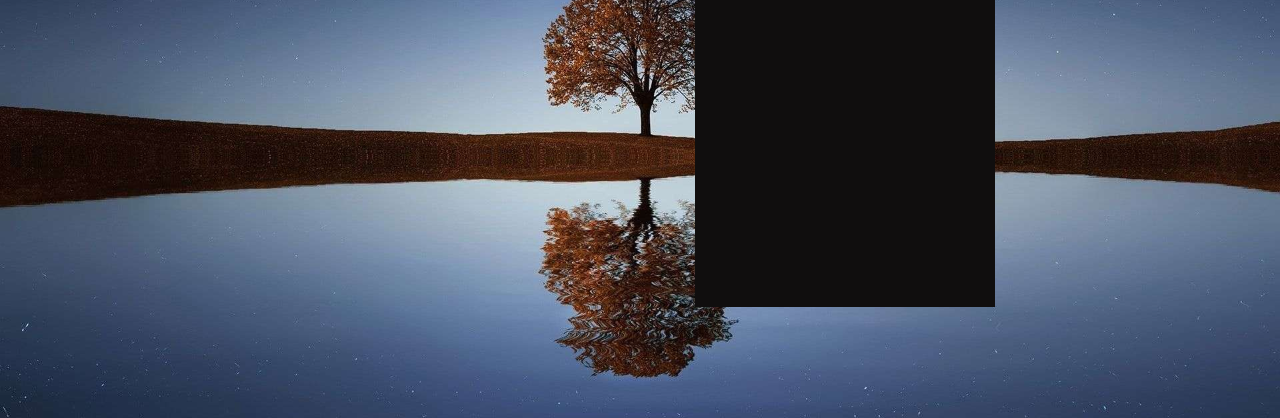
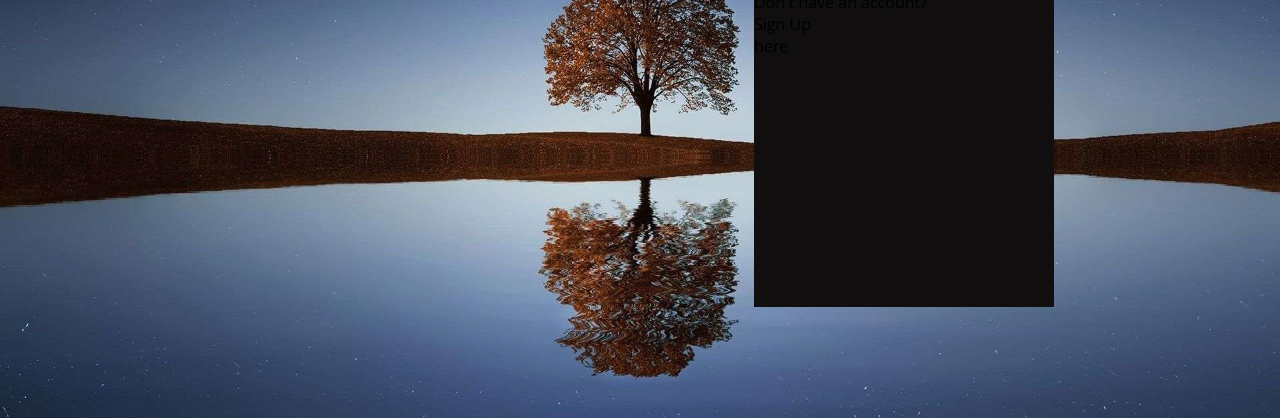
Before and after one commit to MenashaMunasinghe/HTML-CSS-Website-Training, a plain HTML site: page index.html in a window 1280 px wide. Shown: the part 398-816 px from the top of the page. Drawn offline with nearby package versions, Linux system fonts and the light colour scheme; a web font is replaced by a local one.

Commit message:
fixed form alignment issue

```diff
--- a/index.html
+++ b/index.html
@@ -67,9 +67,9 @@
                 </div>
             </div>
 
-            <div class="form">
+            <div class="form-container">
 
-                <form class="" action="" method="post">
+                <form class="form" action="" method="post">
 
                     <div class="login">
                         Login here
```
Also changed, not shown: 1 other file.
